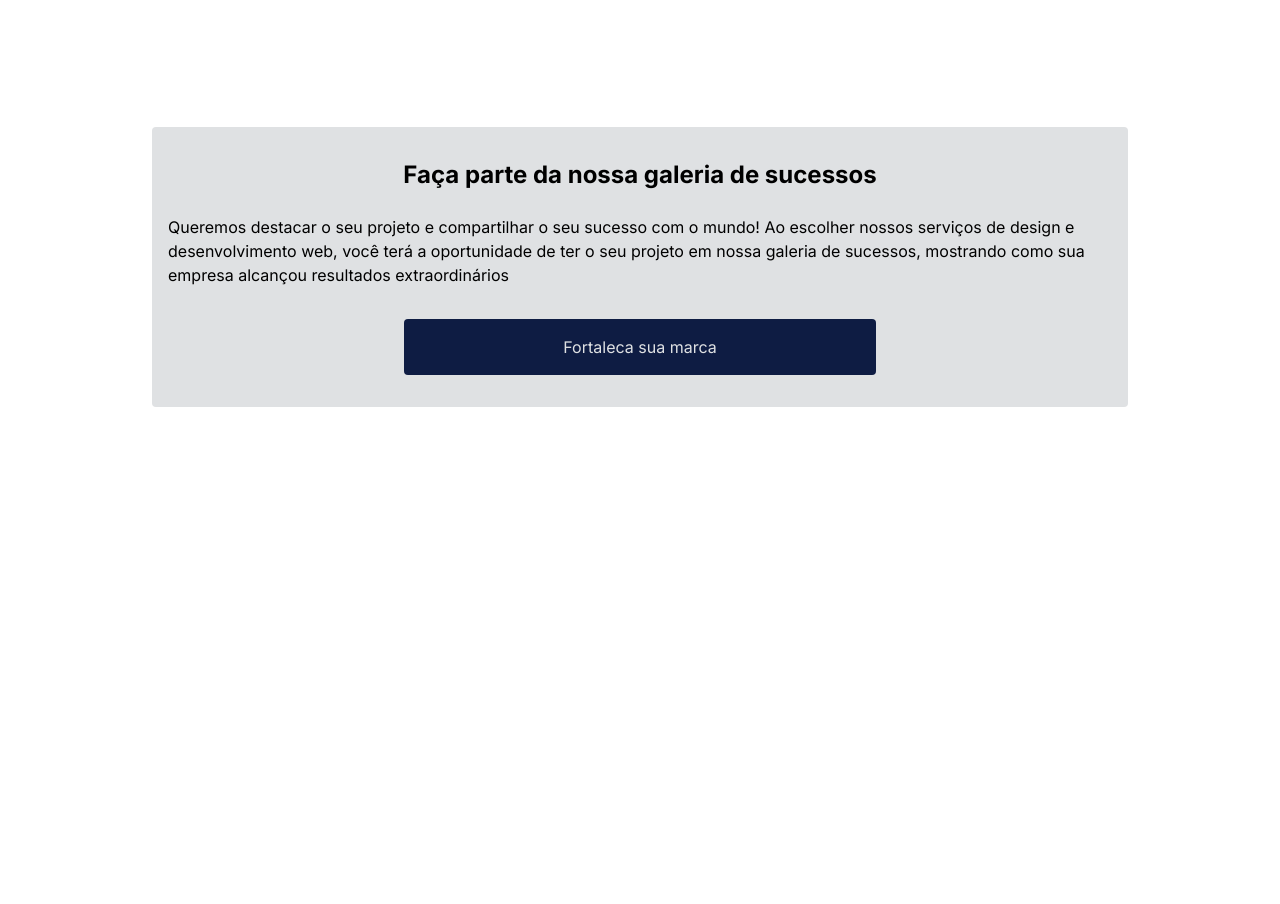
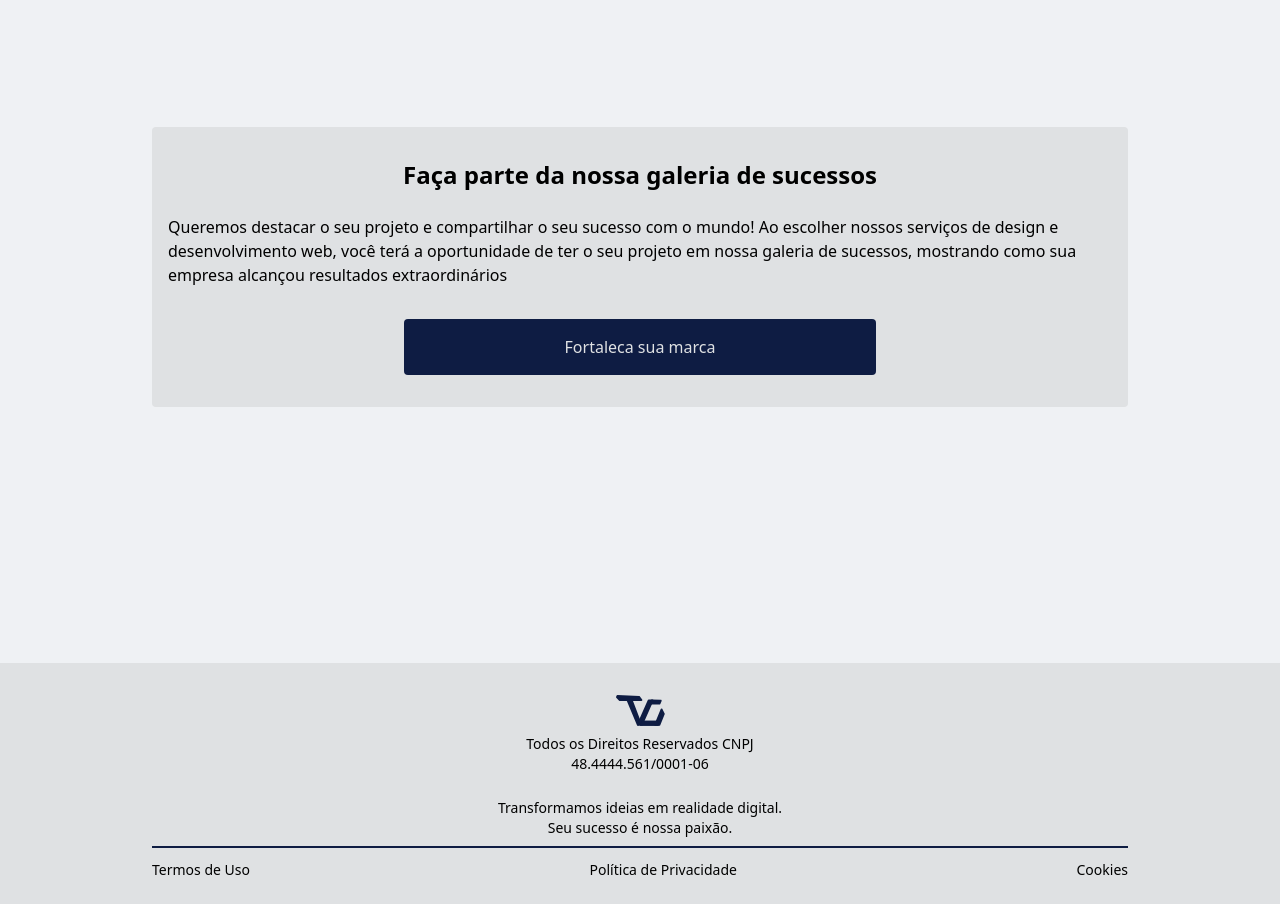
Before and after one commit to GomidesTs/site-gomides-web, a Next.js app: page / in a window 1280 px wide. Shown: the part 2880-3784 px from the top of the page. Before the commit the page ends 3287 px from the top, so only its background shows below. Built offline with nearby package versions, Linux system fonts and the light colour scheme.

Commit message:
container and footer
Inserting to the container project to respect the device dimensions and the footer.

```diff
--- a/src/app/layout.tsx
+++ b/src/app/layout.tsx
@@ -1,10 +1,10 @@
 import './globals.css';
 import type { Metadata } from 'next';
-import { Inter } from 'next/font/google';
 
-import { Container } from '../components/Container';
+import { footerConfig } from '@/config';
 
-const inter = Inter({ subsets: ['latin'] });
+import { Container } from '@/components/Container';
+import { Footer } from '@/components/Footer';
 
 export const metadata: Metadata = {
   title: 'Create Next App',
@@ -18,8 +18,9 @@ export default function RootLayout({
 }) {
   return (
     <html lang="en">
-      <body className={inter.className}>
+      <body className="bg-white-300">
         <Container>{children}</Container>
+        <Footer items={footerConfig} />
       </body>
     </html>
   );
```
